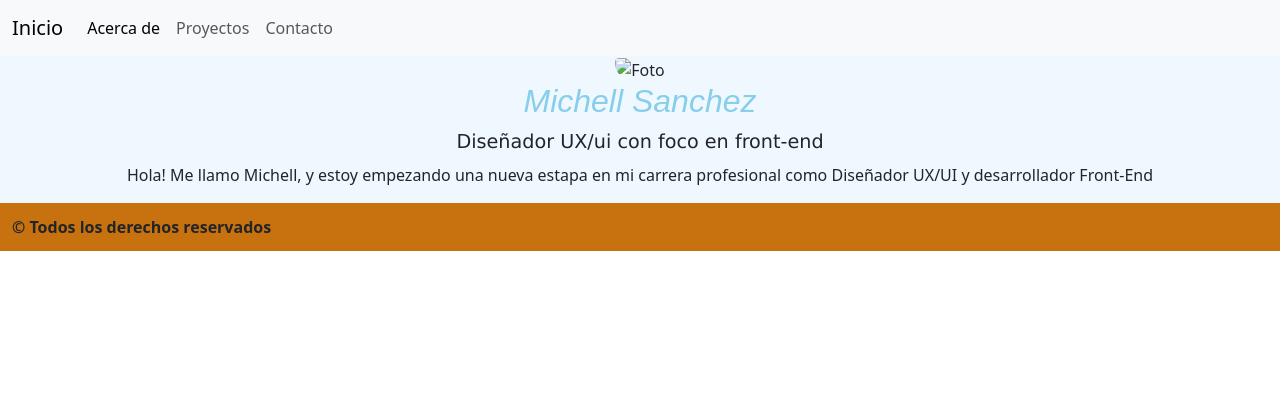
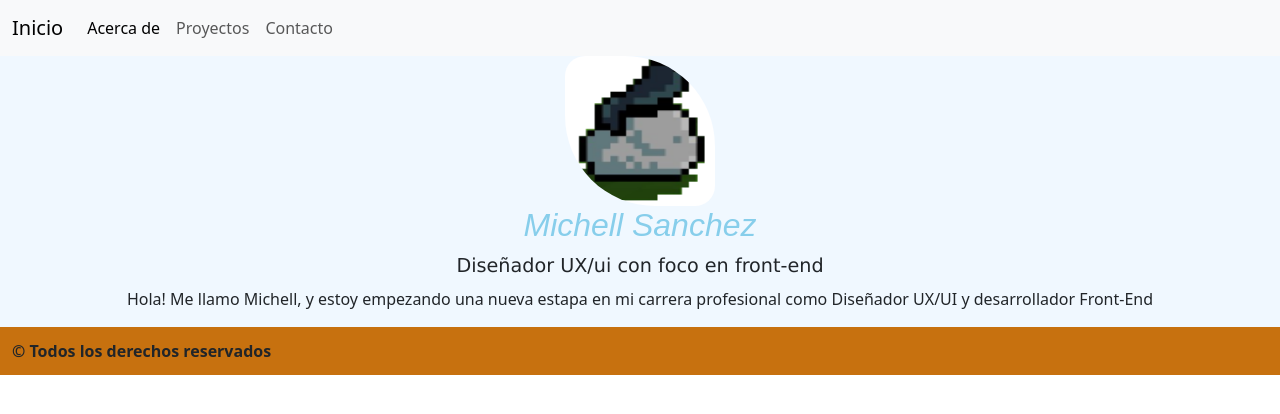
Before and after one commit to Michell-agaton/Entrega2-michell-sanchez, a plain HTML site: page index.html in a window 1280 px wide. Drawn offline with nearby package versions, Linux system fonts and the light colour scheme; the site is published under a folder, as on GitHub Pages, so addresses that start at the root find nothing.

Commit message:
cambio en ruta index

```diff
--- a/index.html
+++ b/index.html
@@ -49,7 +49,7 @@
         <header>
 
             <div class="presentacion"><!--Presentacion-->
-                <img class="foto" src="/imagenes/copete.png" alt="Foto">
+                <img class="foto" src="./imagenes/copete.png" alt="Foto de perfil">
                 <h1 class="titulo"> Michell Sanchez </h1>
                 <h2 class="subTitulo"> Diseñador UX/ui con foco en front-end</h2>
                 <p>
```
